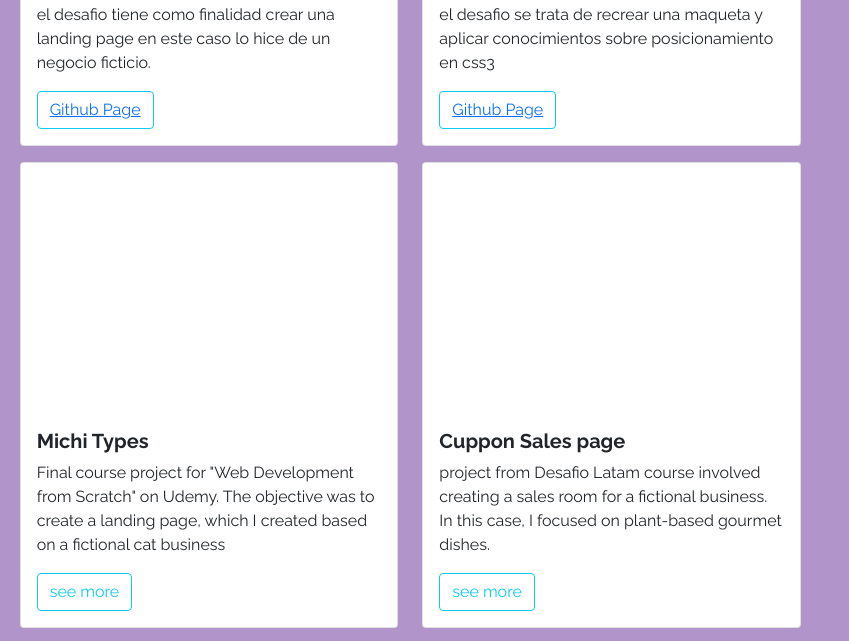
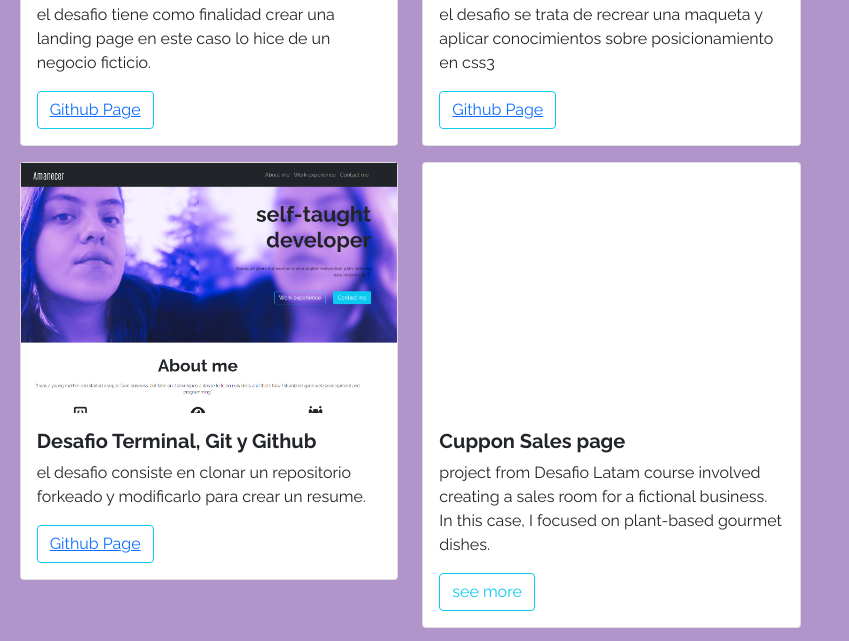
Before and after one commit to juancapv60/desafio-portafolio, a plain HTML site: page index.html in a window 1280 px wide. Shown: the part 1845-2486 px from the top of the page, 431-1280 px from the left. Drawn offline with nearby package versions, Linux system fonts and the light colour scheme.

Commit message:
edited texts

```diff
--- a/index.html
+++ b/index.html
@@ -20,7 +20,7 @@
     <nav class="navbar navbar-expand-lg navbar-dark bg-dark fixed-top">
         <div class="container">
           <a class="navbar-brand" href="#">
-              <img src="assets/img/AMI-IA (1).jpg" class="img-fluid" >
+              <img src="assets/img/fondo.png" class="img-fluid" >
             </a>
             <button class="navbar-toggler" type="button" data-bs-toggle="collapse"
                 aria-controls="navbarSupportedContent" aria-expanded="false" aria-label="Toggle navigation">
@@ -169,16 +169,14 @@
           </div>
           <div class="col-12 col-sm-4 py-2">
               <div class="card">
-                  <div class="image-top" style="background-image: url(assets/img/card-2.png)"></div>
+                  <div class="image-top" style="background-image: url(assets/img/desafio5.png)"></div>
                   <div class="card-body">
-                      <h5 class="card-title fw-bold">Michi Types</h5>
+                      <h5 class="card-title fw-bold">Desafio Terminal, Git y Github</h5>
                       <p class="card-text">
-                          Final course project for "Web Development from Scratch"
-                          on Udemy. The objective was to create a landing page, which
-                           I created based on a fictional cat business
+                         el desafio consiste en clonar un repositorio forkeado y modificarlo para crear un resume.
                       </p>
                       <button type="button" class="btn btn-outline-info">
-                          see more
+                        <a href="https://amylovelace.github.io/desafio-resume/">Github Page</a>
                       </button>
                   </div>
               </div>
```
Also changed, not shown: assets/img/desafio5.png (added), assets/img/fondo.png (added).
